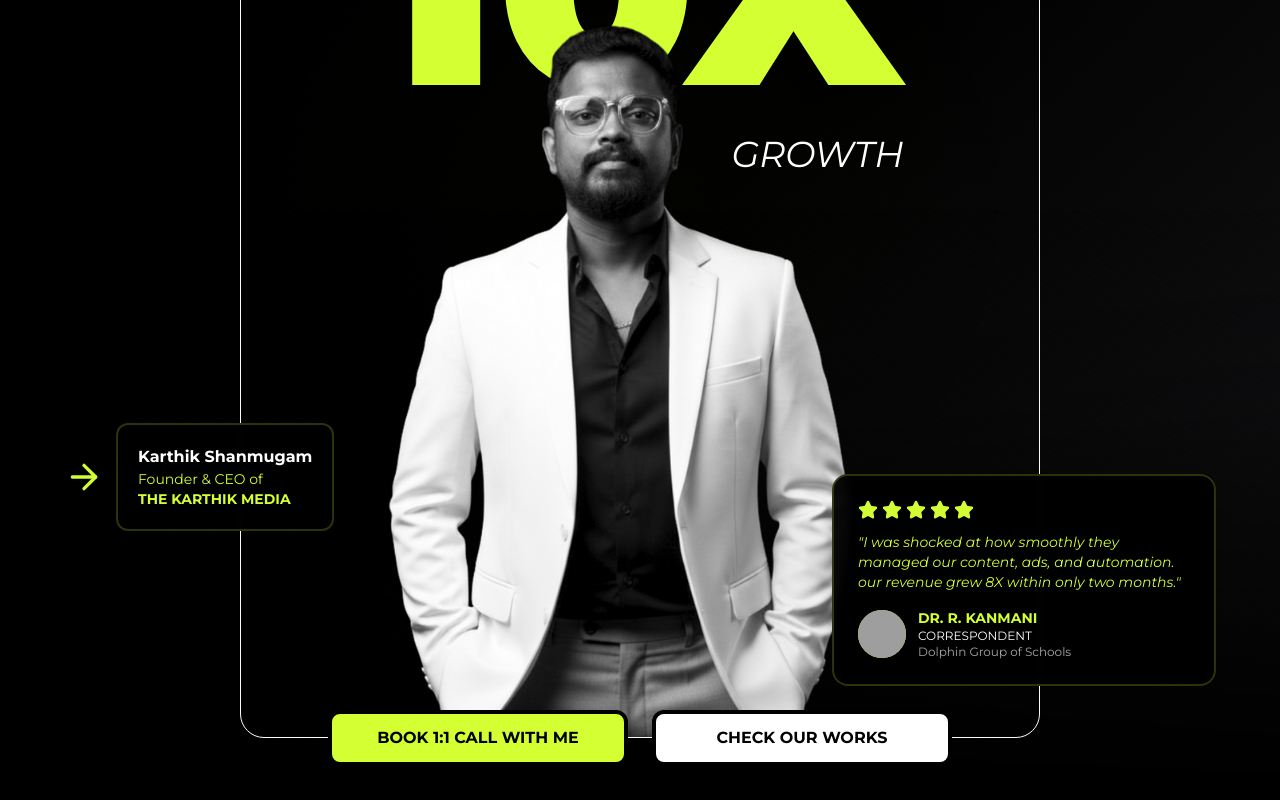
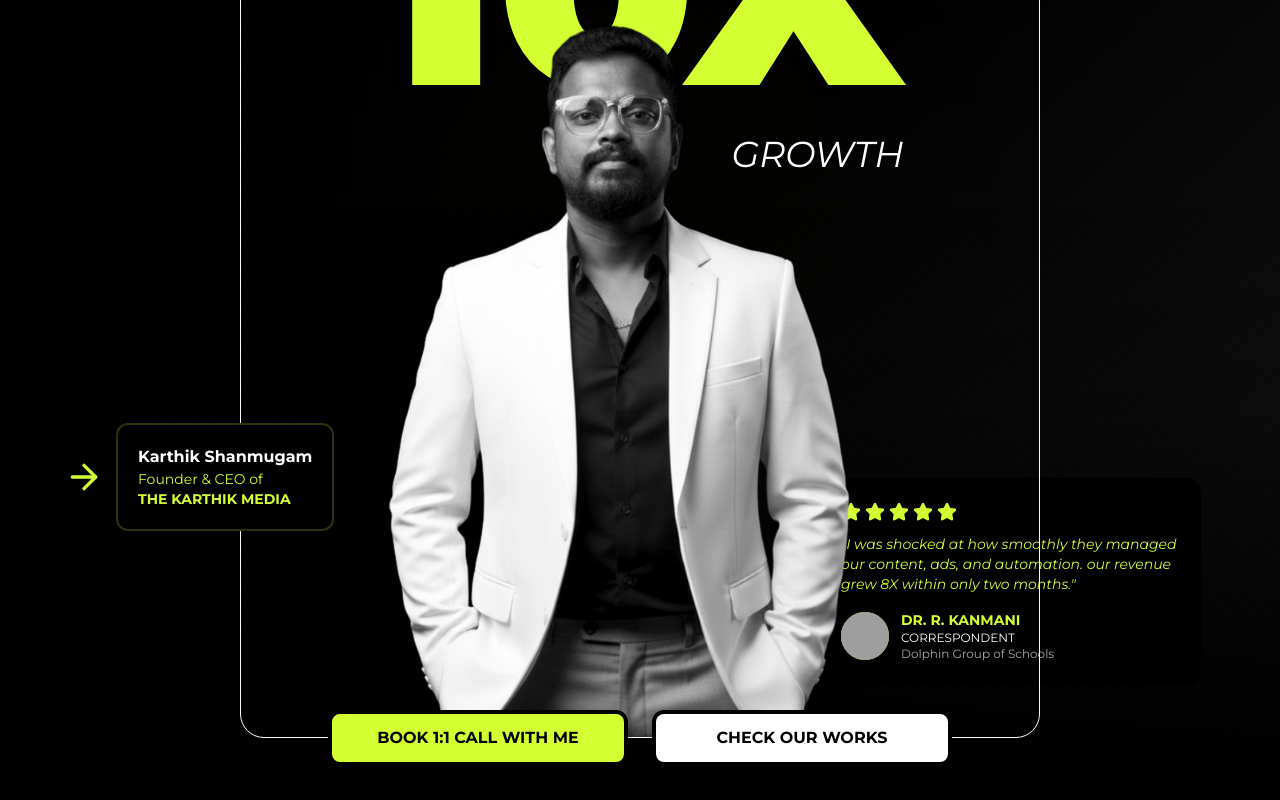
Before and after one commit to karthickmedia-the/karthik-media-website, a React (Vite) app: page / in a window 1280 px wide. Shown: the part 398-1198 px from the top of the page. Built offline with nearby package versions, Linux system fonts and the light colour scheme; grey boxes are pictures that could not be loaded; the HTML template or start-up script is replaced by a standard one.

Commit message:
Visual edit in Lovable
Edited UI in Lovable

```diff
--- a/src/components/HeroSection.tsx
+++ b/src/components/HeroSection.tsx
@@ -5,7 +5,9 @@ const HeroSection = () => {
   return <section className="relative min-h-screen bg-background overflow-hidden pt-20">
       {/* Cinematic Background Layers */}
       <div className="absolute inset-0 bg-gradient-to-br from-black via-black to-zinc-900 opacity-90" />
-      <div className="absolute inset-0 bg-[radial-gradient(circle_at_50%_50%,rgba(200,242,0,0.03),transparent_50%)] animate-pulse" style={{ animationDuration: '4s' }} />
+      <div className="absolute inset-0 bg-[radial-gradient(circle_at_50%_50%,rgba(200,242,0,0.03),transparent_50%)] animate-pulse" style={{
+      animationDuration: '4s'
+    }} />
       <div className="absolute inset-0 bg-[linear-gradient(45deg,transparent_48%,rgba(200,242,0,0.02)_50%,transparent_52%)] bg-[length:20px_20px] animate-[slide_20s_linear_infinite]" />
       <div className="absolute top-0 left-0 w-full h-full bg-gradient-to-t from-black via-transparent to-transparent opacity-60" />
       <div className="absolute bottom-0 left-0 w-full h-1/3 bg-gradient-to-t from-black to-transparent" />
@@ -38,11 +40,7 @@ const HeroSection = () => {
           {/* Person Image - Centered, overlapping 10X */}
           <div className="relative flex justify-center items-center w-full px-4 sm:px-0">
             {/* Person Image - Responsive Sizing */}
-            <img
-              alt="Digital Marketing Expert"
-              src="/lovable-uploads/018ff520-50b9-4ad3-8314-5e8b6390a523.png"
-              className="relative z-30 w-full max-w-[400px] sm:max-w-[500px] md:max-w-[700px] lg:max-w-[800px] h-auto object-contain border-slate-50 border rounded-3xl opacity-100"
-            />
+            <img alt="Digital Marketing Expert" src="/lovable-uploads/018ff520-50b9-4ad3-8314-5e8b6390a523.png" className="relative z-30 w-full max-w-[400px] sm:max-w-[500px] md:max-w-[700px] lg:max-w-[800px] h-auto object-contain border-slate-50 border rounded-3xl opacity-100" />
           </div>
         </div>
 
@@ -67,7 +65,7 @@ const HeroSection = () => {
         </div>
 
         {/* Testimonial Card - Bottom Right */}
-        <div className="absolute bottom-36 sm:bottom-24 md:bottom-32 right-2 sm:right-4 md:right-8 lg:right-16 bg-background/95 backdrop-blur-sm p-4 sm:p-5 md:p-6 rounded-2xl max-w-[280px] sm:max-w-xs md:max-w-sm border-2 border-primary/20 z-40">
+        <div className="absolute bottom-36 sm:bottom-24 md:bottom-32 right-2 sm:right-4 md:right-8 lg:right-16 bg-background/95 backdrop-blur-sm p-4 sm:p-5 md:p-6 rounded-2xl max-w-[120px] sm:max-w-xs md:max-w-sm border-primary/20 z-0 mx-[32px] px-[19px] border-0 pr-[10px] pb-[200px] pt-0 pl-[12px] ml-[123px] mr-[15px]">
           <div className="flex gap-1 mb-2 sm:mb-3">
             {[...Array(5)].map((_, i) => <Star key={i} className="w-3 h-3 sm:w-4 sm:h-4 md:w-5 md:h-5 fill-primary text-primary" />)}
           </div>
```
